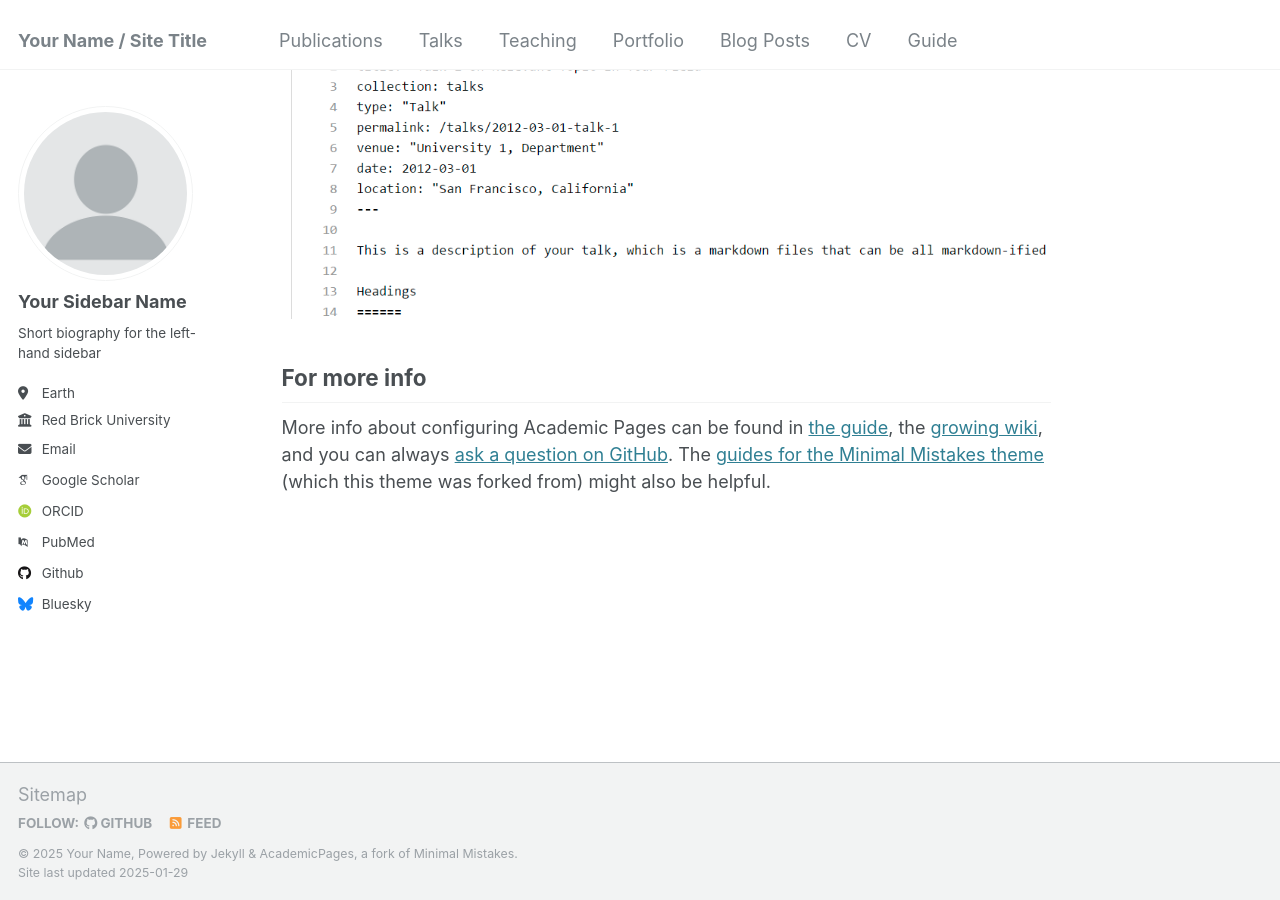
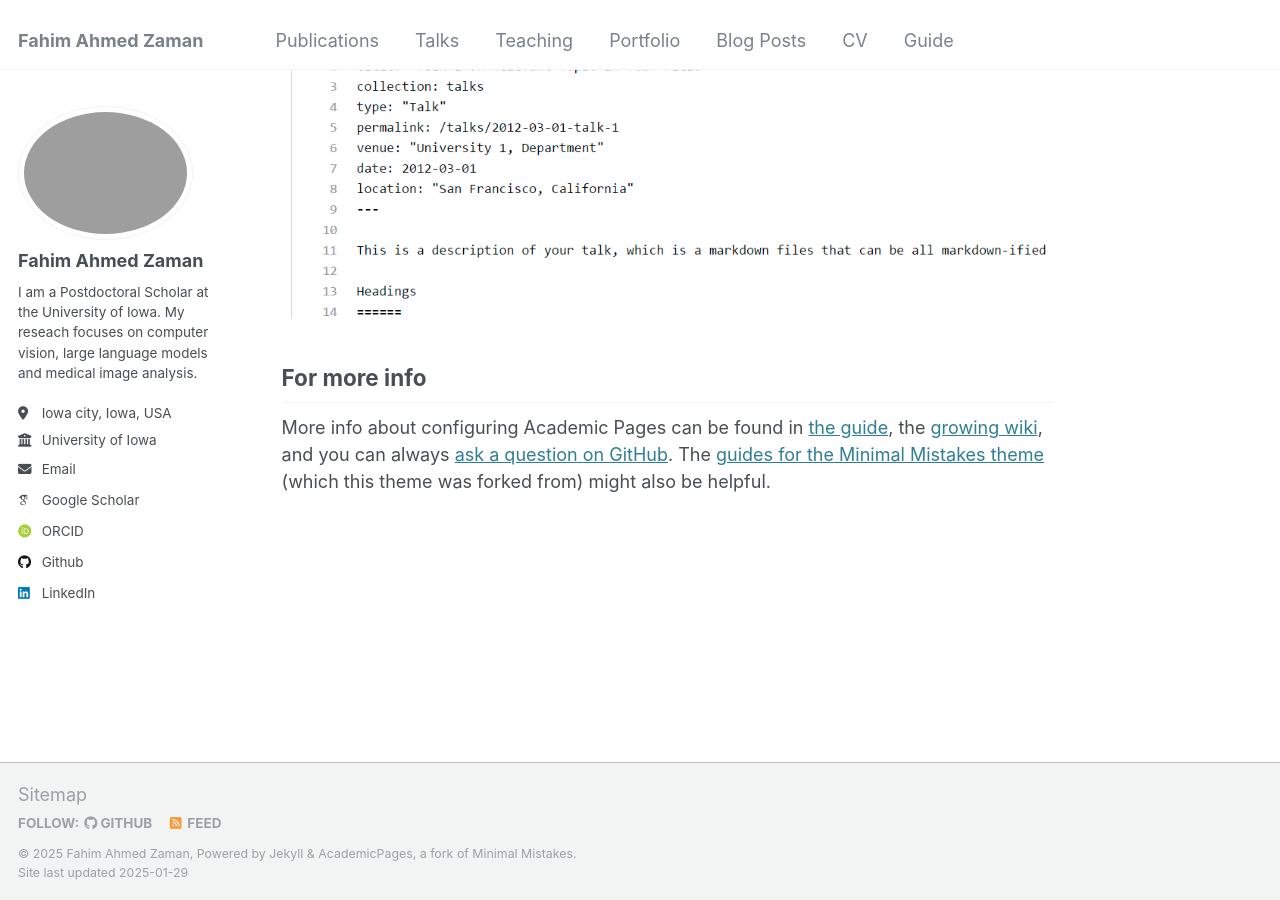
Before and after one commit to FahimZaman/FahimZaman.github.io, a Jekyll site: the page built from _pages/about.md, in a window 1280 px wide and 900 px high, scrolled down 2643 px. Built offline with Jekyll 4.4.1, drawn with Linux system fonts in a browser that asks for light colours; some web fonts are replaced.

Commit message:
Update _config.yml

```diff
--- a/_config.yml
+++ b/_config.yml
@@ -8,35 +8,35 @@
 
 # Basic Site Settings
 locale                   : "en-US"
-title                    : "Your Name / Site Title"
+title                    : "Fahim Ahmed Zaman"
 title_separator          : "-"
-name                     : &name "Your Name"
+name                     : &name "Fahim Ahmed Zaman"
 description              : &description "personal description"
-url                      : https://academicpages.github.io # the base hostname & protocol for your site e.g. "https://[your GitHub username].github.io"
+url                      : https://FahimZaman.github.io # the base hostname & protocol for your site e.g. "https://[your GitHub username].github.io"
 baseurl                  : "" # the subpath of your site, e.g. "/blog"
-repository               : "academicpages/academicpages.github.io"
+repository               : "FahimZaman/FahimZaman.github.io"
 
 # Site Author - The following control what appear as part of the author content on the side bar.
 #               If a field is blank the icon and link will not appear, otherwise it will be shown.
 #               Additional customization can be done by editing /_includes/author-profile.html
 author:
   # Biographic information
-  avatar           : "profile.png"
-  name             : "Your Sidebar Name"
+  avatar           : "ProfilePic.png"
+  name             : "Fahim Ahmed Zaman"
   pronouns         : # example: "she/her"
-  bio              : "Short biography for the left-hand sidebar"
-  location         : "Earth"
-  employer         : "Red Brick University"
+  bio              : "I am a Postdoctoral Scholar at the University of Iowa. My reseach focuses on computer vision, large language models and medical image analysis."
+  location         : "Iowa city, Iowa, USA"
+  employer         : "University of Iowa"
   uri              : # URL
-  email            : "none@example.org"
+  email            : "fahim-zaman@uiowa.edu"
 
   # Academic websites
   arxiv            : # URL - Update with the correct link to your profile
-  googlescholar    : "https://scholar.google.com/citations?user=PS_CX0AAAAAJ"
+  googlescholar    : "https://scholar.google.com/citations?user=R42HZ_4AAAAJ&hl=en"
   impactstory      : # URL
-  orcid            : "http://orcid.org/yourorcidurl"
+  orcid            : "https://orcid.org/0000-0002-0607-847X"
   semantic         : # URL
-  pubmed           : "https://www.ncbi.nlm.nih.gov/pubmed/?term=john+snow"
+  pubmed           : #
   researchgate     : # URL
   scopus           : # URL
 
@@ -44,12 +44,12 @@ author:
   bitbucket        : # Username - Update with your username on the site
   codepen          : # Username
   dribbble         : # Username
-  github           : "academicpages"
+  github           : "FahimZaman"
   kaggle           : # Username
   stackoverflow    : # User number or user number and name (i.e., use "1" or "1/jeff-atwood")
 
   # Social media
-  bluesky          : "bsky.app" # Replace this with you Bluesky username
+  bluesky          : # Replace this with you Bluesky username
   facebook         : # Username
   flickr           : # Username
   foursquare       : # Username
@@ -58,7 +58,7 @@ author:
   keybase          : # Username
   instagram        : # Username
   lastfm           : # Username
-  linkedin         : # Username
+  linkedin         : "fahim-zaman-590152172"
   mastodon         : # URL
   medium           : # URL
   pinterest        : # Username
```
